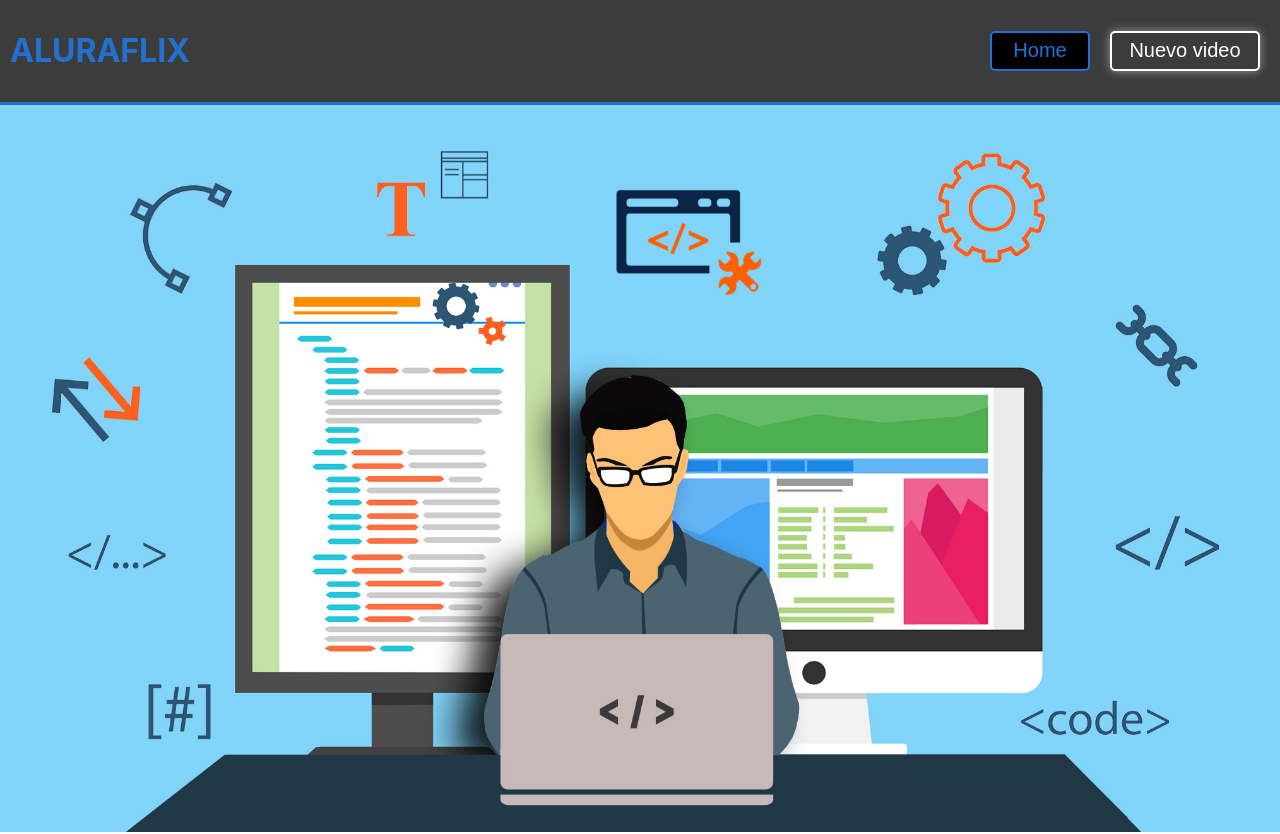
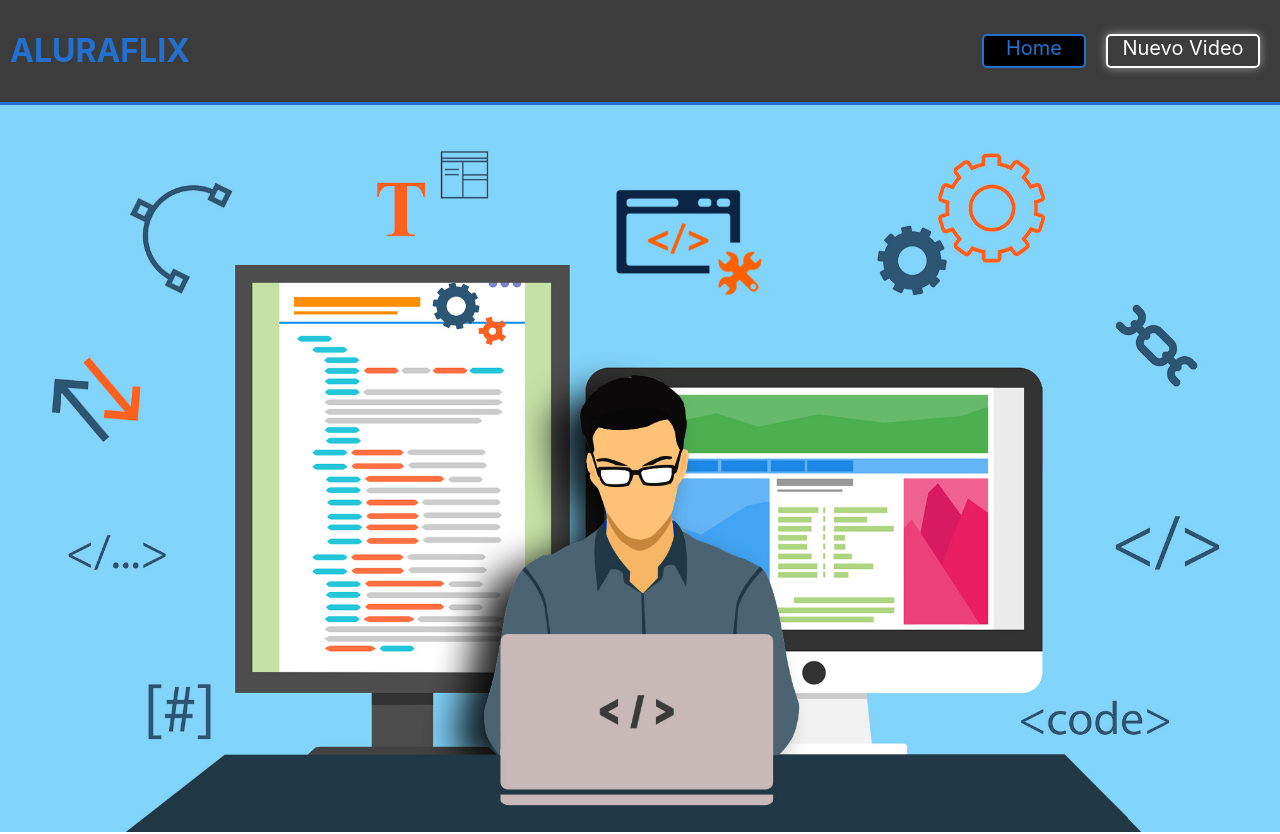
Before and after one commit to JhonTrujillo/alura-flix, a React (Create React App) app: page / in a window 1280 px wide. Shown: the top 834 px of the page. Built offline with nearby package versions, Linux system fonts and the light colour scheme.

Commit message:
Feat: linkeando botones home y nuevovideo de componente header

```diff
--- a/src/App.js
+++ b/src/App.js
@@ -12,12 +12,13 @@ function App() {
 
   return (
     <div className="App">
-         <Router>
-          <Routes>
-           <Route path='/' element={<Home />}/>
-           <Route path='/nuevovideo' element={<Nuevovideo />}/>
-          </Routes>
-         </Router>
+      <Router>
+        <Routes>
+          <Route path='/' element={<Home />} />
+          <Route path='/home' element={<Home />} />
+          <Route path='/nuevovideo' element={<Nuevovideo />} />
+        </Routes>
+      </Router>
     </div>
   );
 }
--- a/src/componentes/Header/header.css
+++ b/src/componentes/Header/header.css
@@ -27,9 +27,10 @@
     border: 2px solid #2271D1;
     border-radius: 5px;
     width: 100px;
-    height: 40px;
+    height: 30px;
     font-size: 20px;
     color: #2271D1;
+    text-decoration: none;
 
 }
 
@@ -38,8 +39,9 @@
     border: 2px solid #fff;
     border-radius: 5px;
     width: 150px;
-    height: 40px;
+    height: 30px;
     font-size: 20px;
     color: #fff;
     box-shadow: 0 0 10px rgba(250, 249, 249, 0.5);
+    text-decoration: none;
 }
--- a/src/componentes/Header/index.jsx
+++ b/src/componentes/Header/index.jsx
@@ -3,8 +3,8 @@ function Header(){
     return <div className="header">
                 <h1 className='header-title'>ALURAFLIX</h1>
                 <div className='header-botones'>
-                    <button className='botones-home'>Home</button>
-                    <button className='botones-video'>Nuevo video</button>
+                    <a href="./home"  className='botones-home'>Home</a>
+                    <a href="./nuevovideo"  className='botones-video'>Nuevo Video</a>
                 </div>
             </div>
 }
```
